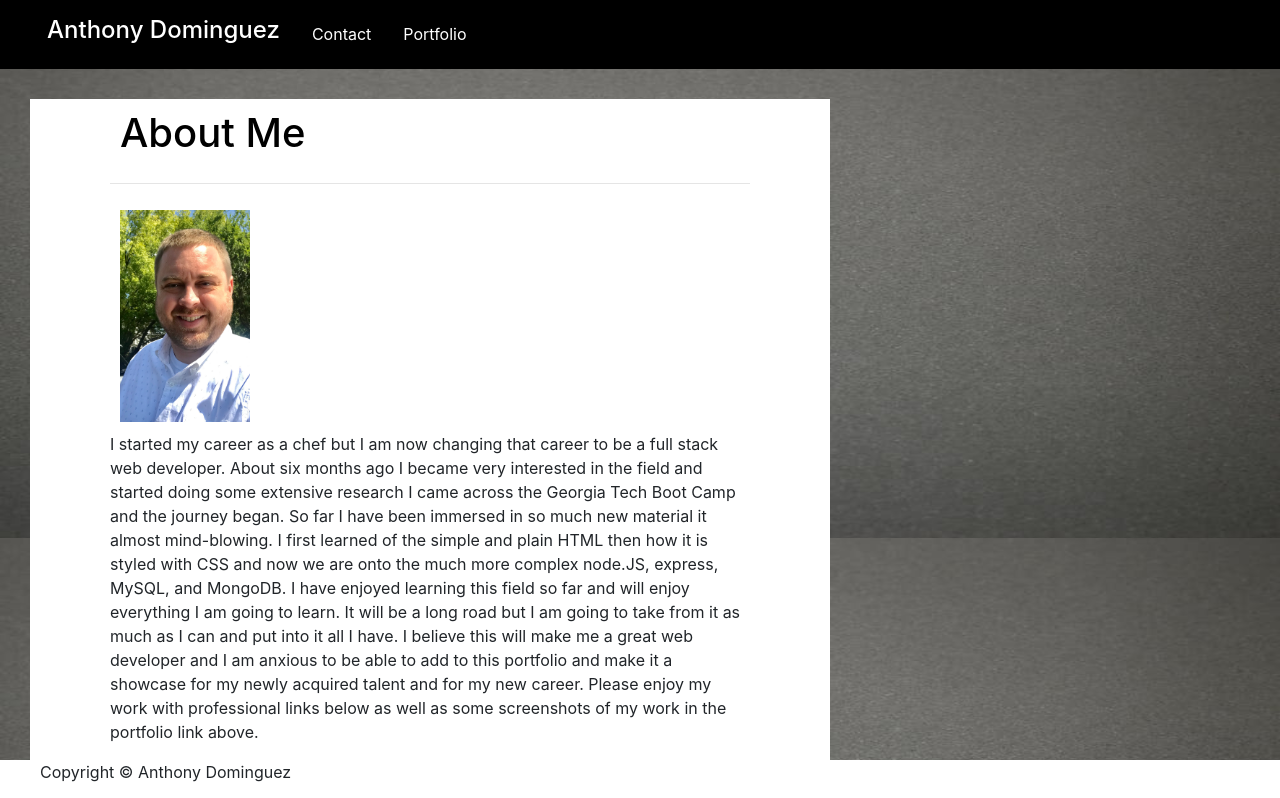
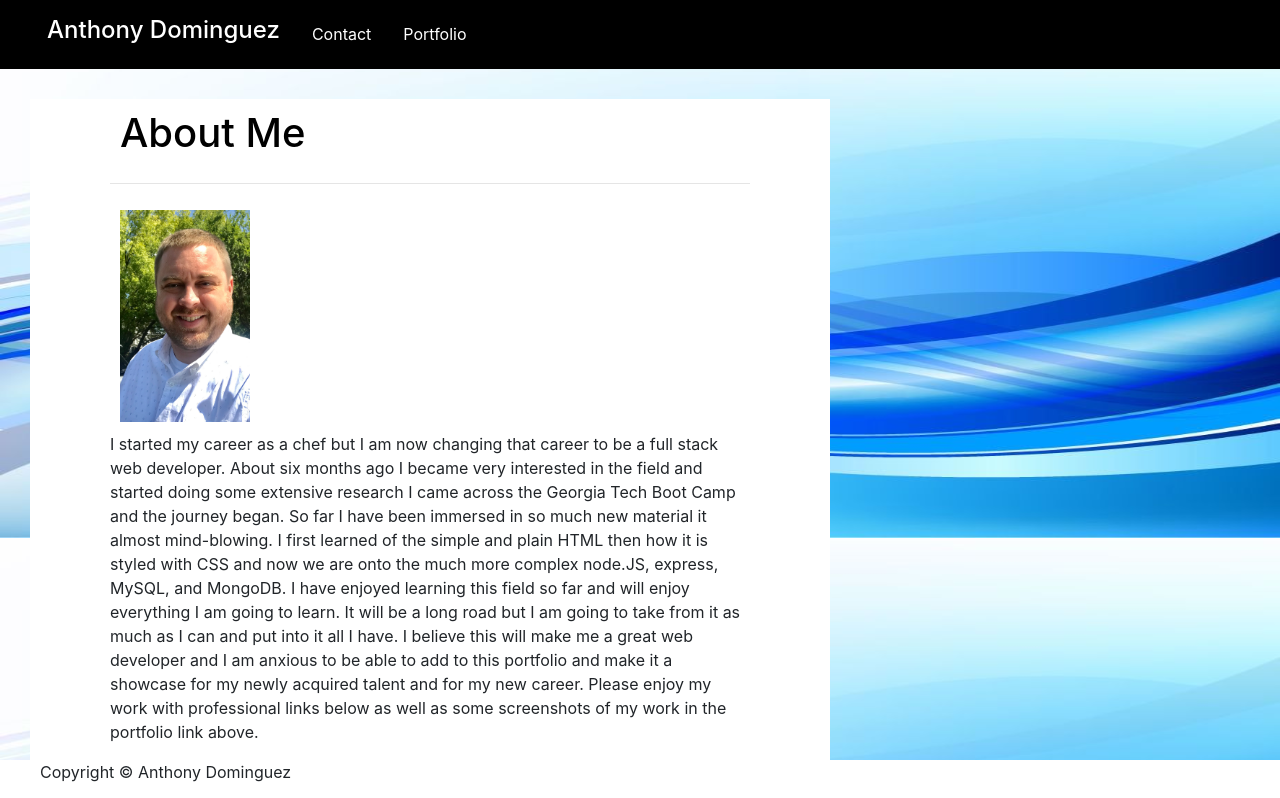
Before and after one commit to anthonydominguez86/anthony-dominguez-86-react, a React (Create React App) app in the folder portfolio/: page / in a window 1280 px wide. Shown: the top 798 px of the page. Built offline with nearby package versions, Linux system fonts and the light colour scheme.

Commit message:
new background and setup for deployment

```diff
--- a/portfolio/package.json
+++ b/portfolio/package.json
@@ -1,4 +1,5 @@
 {
+  "homepage": "https://myusername.github.io/my-app",
   "name": "portfolio",
   "version": "0.1.0",
   "private": true,
@@ -7,6 +8,7 @@
     "@testing-library/react": "^11.2.6",
     "@testing-library/user-event": "^12.8.3",
     "bootstrap": "^4.6.0",
+    "gh-pages": "^3.1.0",
     "react": "^17.0.2",
     "react-dom": "^17.0.2",
     "react-router-dom": "^5.2.0",
@@ -14,6 +16,8 @@
     "web-vitals": "^1.1.1"
   },
   "scripts": {
+    "predeploy": "npm run build",
+    "deploy": "gh-pages -d build",
     "start": "react-scripts start",
     "build": "react-scripts build",
     "test": "react-scripts test",
--- a/portfolio/src/components/style.css
+++ b/portfolio/src/components/style.css
@@ -11,21 +11,21 @@ body {
       background: #dae0e8;
       }
       25% {
-      background: #73716e;
+      background: #baeffe;
       }
       50% {
-      background: #4e4d48;
+      background: #e7f9fd;
       }
       75% {
-      background: #73716e;
+      background: #023ad2;
       }
       100% {
-      background: #464441;
+      background: #51a6fc;
       }
   }
 
   body {
-    background-image: url("./assets/websimple.jpg");
+    background-image: url("./assets/bluebackground.jpg");
     background-repeat:repeat-y;
     background-repeat:round;
     background-position:unset;
```
Also changed, not shown: portfolio/src/components/assets/bluebackground.jpg (added), 1 other file (tests, documents, lock files or other folders).
